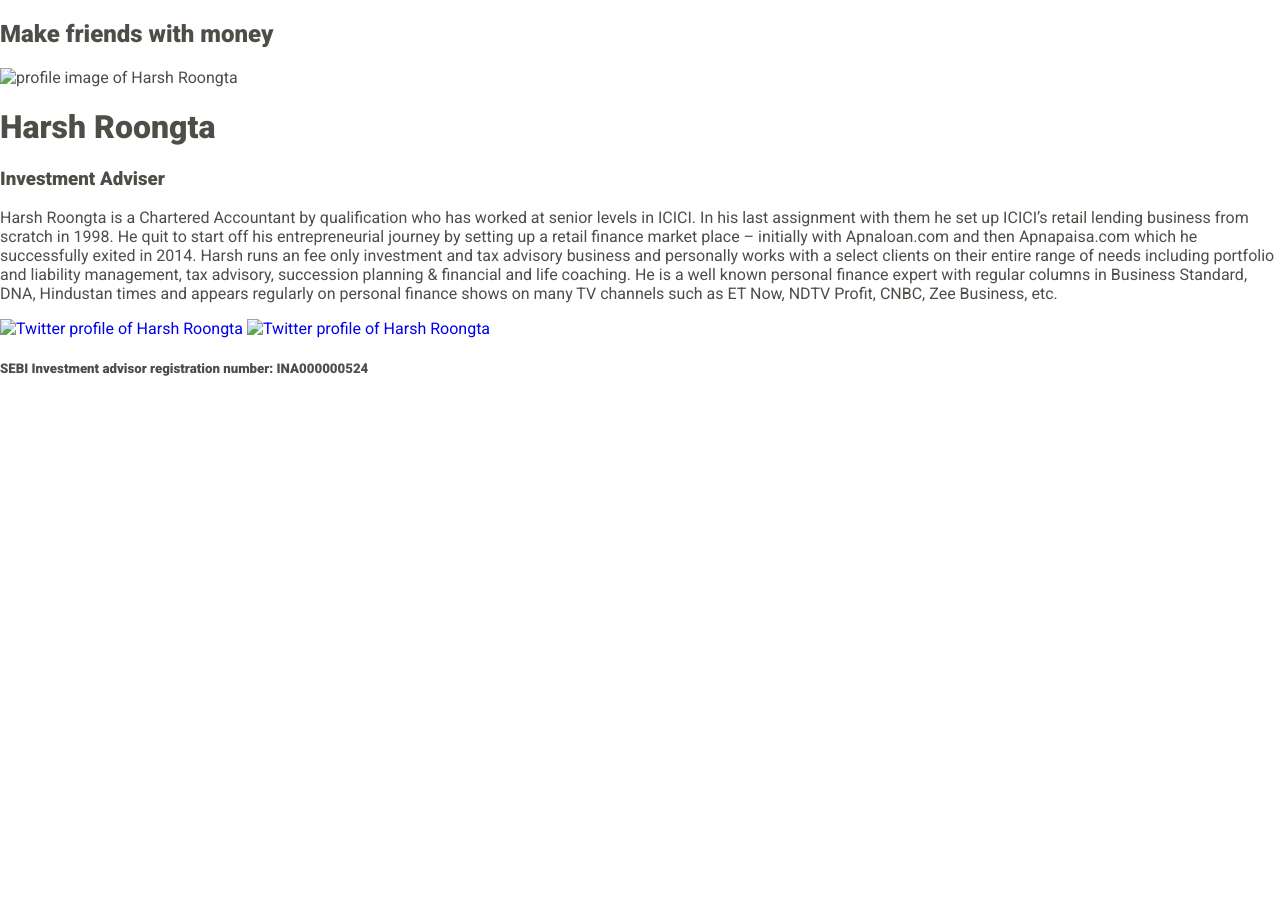
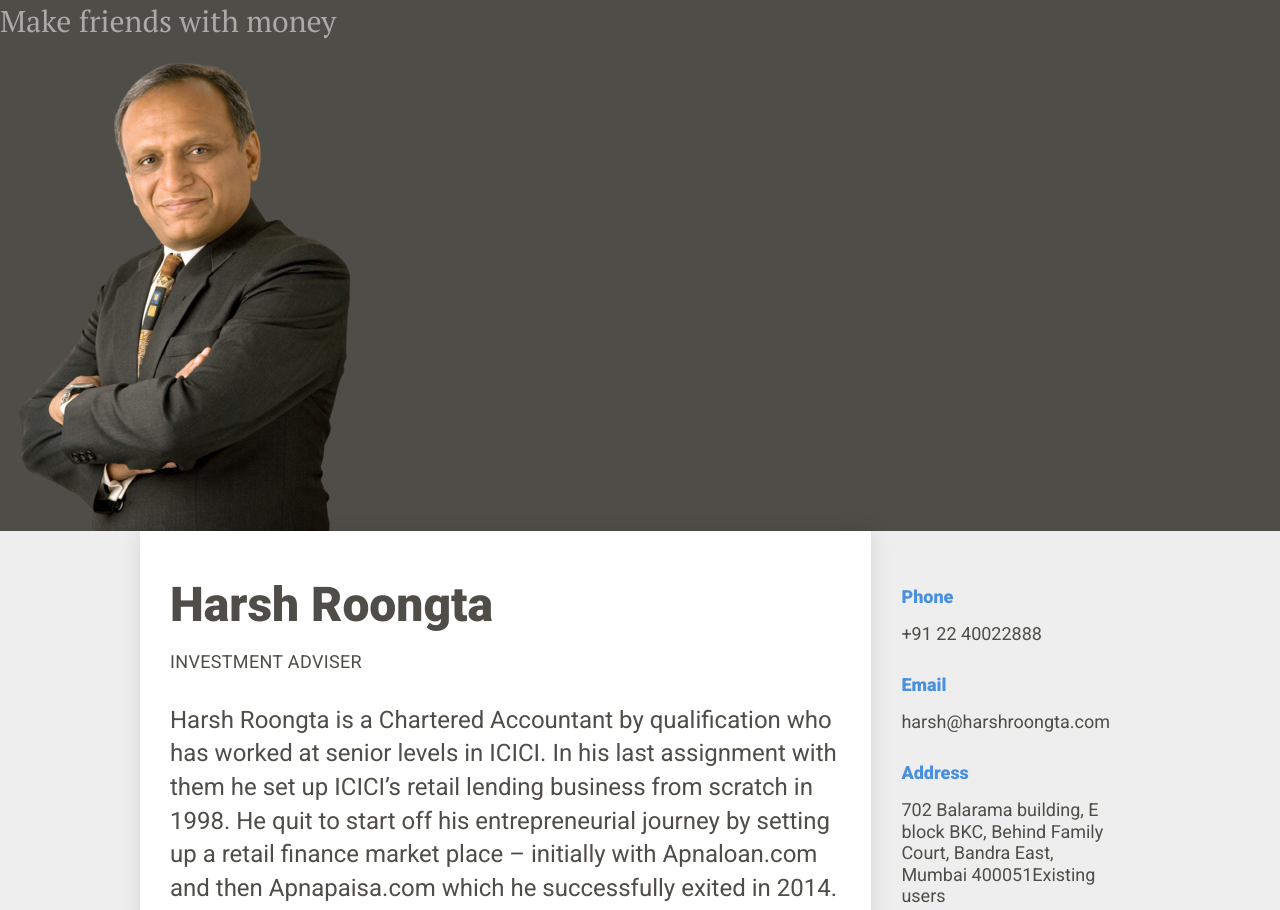
Before and after one commit to h4mg/st-harsh, a website: page src/index.html in a window 1280 px wide. Shown: the top 910 px of the page. Drawn offline with nearby package versions, Linux system fonts and the light colour scheme; files that its build step writes are made by us from their sources.

Commit message:
base styles

```diff
--- a/src/scss/base/_base.scss
+++ b/src/scss/base/_base.scss
@@ -25,26 +25,6 @@ body {
   color: #4F4D47;
 }
 
-
-
-section{
-  width: 100%;
-  min-height: 100vh;
-}
-
-footer.footer__style--reveal{
-    width: 100%;
-    height: auto;
-    padding-top: 60px;
-    bottom: -60px;
-    z-index: -1;;
-    @include bp(sm){
-      height: calc(100vh - 60px);
-      position: fixed;
-    }
-
-}
-
 a {
   background: transparent;
   text-decoration: none;
@@ -60,8 +40,3 @@ video {
     max-width: 100%;
     height: auto;
 }
-
-ul{
-  list-style: none;
-  padding-left: 0;
-}
--- a/src/scss/base/_index.scss
+++ b/src/scss/base/_index.scss
@@ -11,3 +11,73 @@
 // $Base
 // ==========================================================================
 @import 'base';
+
+/* ==========================================================================
+   margins & padding
+   ========================================================================== */
+
+h1, h2, h3, h4, h5, h6, p{
+    margin: 0;
+}
+
+h1, dt, h4{
+    margin-bottom: 1.5rem;
+}
+
+
+.social,
+h3, p, dd{
+    margin-bottom: 3rem;
+}
+
+dd{
+    margin-left: 0;
+}
+
+.social a{
+    margin-right: 1.5rem;
+}
+
+header img{
+    display: block;
+    margin-bottom: 0;
+}
+
+section, aside{
+    padding: 4.5rem 3rem;
+}
+
+/* ==========================================================================
+   Backgrounds
+   ========================================================================== */
+
+header{
+    background: #4F4D47;
+}
+
+main{
+
+
+        background: #eee;
+
+}
+
+section{
+    background: white;
+    @include bp(sm){
+
+        box-shadow: 0 0 20px rgba(0, 0, 0, 0.1);
+    }
+}
+
+/* ==========================================================================
+   layout
+   ========================================================================== */
+
+.wrapper{
+    max-width: 1000px;
+    margin: 0 auto;
+    @include bp(sm){
+        display: flex;
+    }
+}
--- a/src/scss/base/_type.scss
+++ b/src/scss/base/_type.scss
@@ -0,0 +1,92 @@
+/*
+   sizes
+   ========================================================================== */
+
+html{
+    font-size: 10px;
+    font-size: 62.5%;
+    line-height: 1.2;
+}
+
+h1{
+    font-size: 3rem;
+    font-weight: 800;
+    @include bp(sm){
+        font-size: 4.8rem;
+    }
+}
+
+h2{
+    font-family: 'PT Serif', georgia, serif;
+    font-size: 1.5rem;
+    @include bp(sm){
+        font-size: 3rem;
+    }
+}
+
+h3, a.btn{
+    font-size: 1.2rem;
+    letter-spacing: 0.33px;
+    font-weight: 500;
+
+}
+
+h3{
+    @include bp(sm){
+        font-size: 1.8rem;
+    }
+}
+
+dt, dd, h4{
+    font-size: 1.5rem;
+    @include bp(sm){
+        font-size: 1.8rem;
+    }
+}
+
+h5{
+    font-size: 1.2rem;
+    @include bp(sm){
+        font-size: 1.5rem;
+    }
+}
+
+
+p{
+    font-size: 1.5rem;
+    @include bp(sm){
+        font-size: 2.4rem;
+    }
+}
+
+/*
+   other
+   ========================================================================== */
+
+
+/* transformations */
+
+h3, a.btn{
+    text-transform: uppercase;
+}
+
+/* weights */
+
+h1, dt, h4{
+    font-weight: bold;
+}
+
+h2, h3, h5, p{
+    font-weight: normal;
+    line-height: 1.4;
+}
+
+/* color */
+
+dt, h4{
+    color: #4990E2;
+}
+
+h2{
+    color: #aaaaaa;
+}
```
Also changed, not shown: src/img/harsh-profile-bg.jpg (added), src/img/harsh-profile.jpg (added), src/img/linkedin.png (added), src/img/linkedin.svg (added), src/img/twitter.svg (added).
